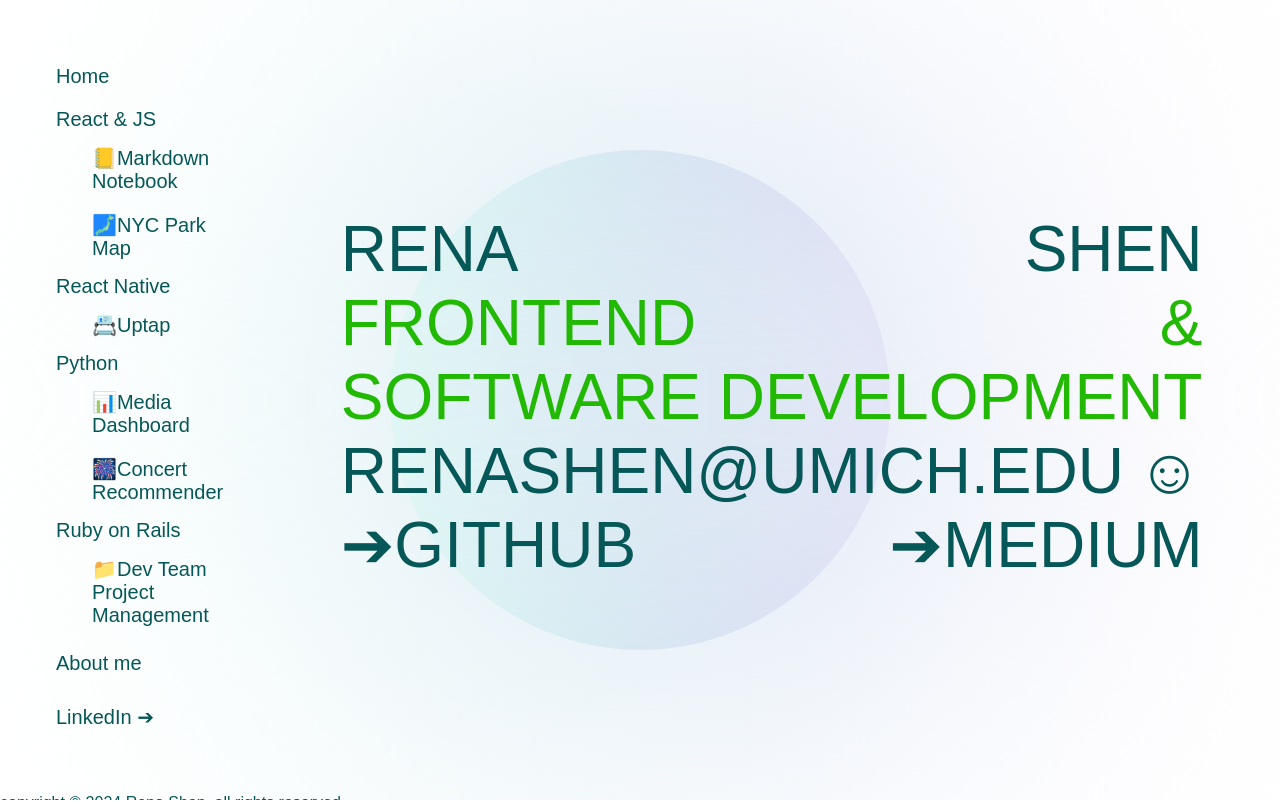
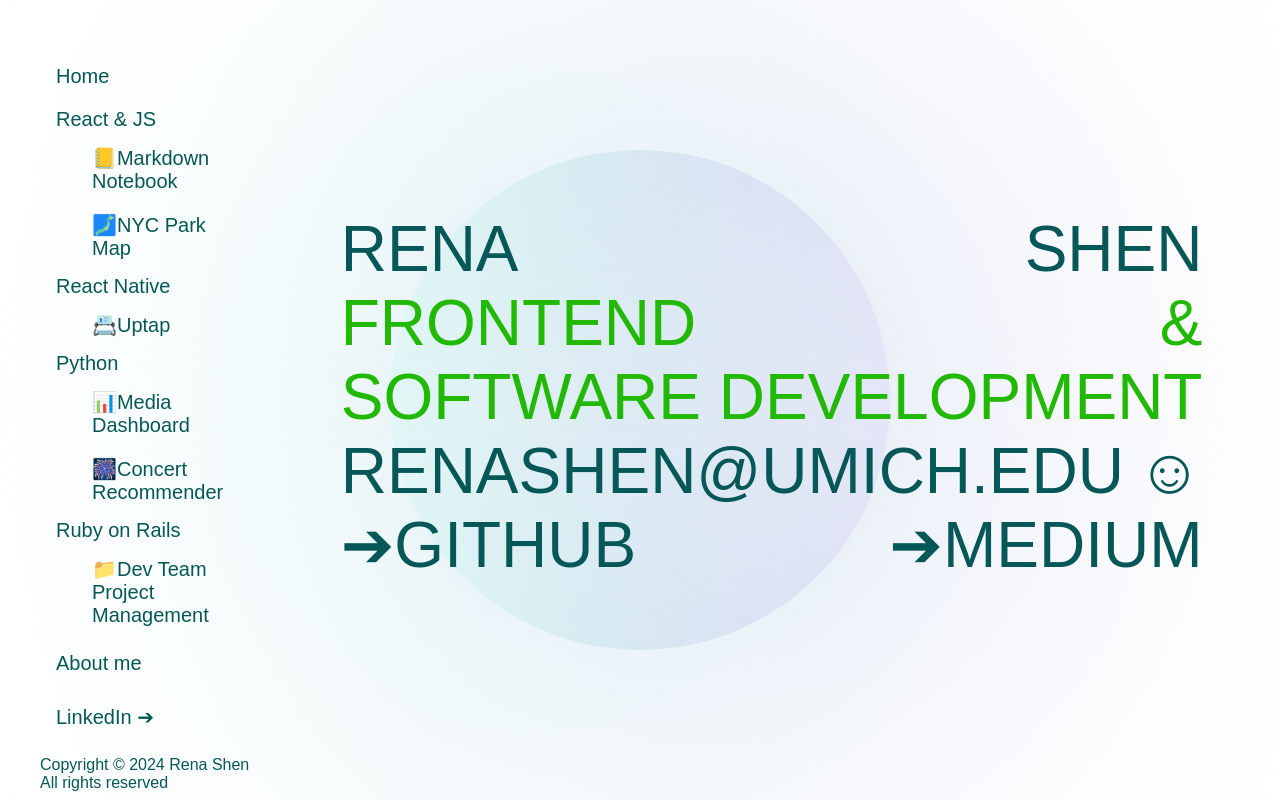
Before and after one commit to renashen314/2024portfolio, a React (Vite) app: page / in a window 1280 px wide. Built offline with nearby package versions, Linux system fonts and the light colour scheme.

Commit message:
add footer

```diff
--- a/src/App.tsx
+++ b/src/App.tsx
@@ -42,7 +42,10 @@ function App() {
             </Routes>
           </Router>
         </div>
-        <footer>copyright © 2024 Rena Shen, all rights reserved</footer>
+        <footer>
+          <p>Copyright © 2024 Rena Shen</p>
+          <p>All rights reserved</p>{" "}
+        </footer>
       </div>
     </>
   );
--- a/src/styles/main.css
+++ b/src/styles/main.css
@@ -51,10 +51,11 @@ nav a:hover {
   background-color: var(--hover-hightlight-color);
 }
 footer {
-  /* display: flex; */
-  /* position: relative; */
-  /* justify-content: center; */
-  /* align-items: center; */
+  position: fixed;
+  bottom: 0;
+  left: 40px;
+  background-color: inherit;
+  padding: 0.5rem 0;
 }
 .grid-col-2 {
   display: grid;
@@ -100,6 +101,7 @@ footer {
   margin: 0 auto;
   padding: 0 20px;
   height: 100%;
+  overflow: scroll;
 }
 .page-container {
   display: flex;
```
